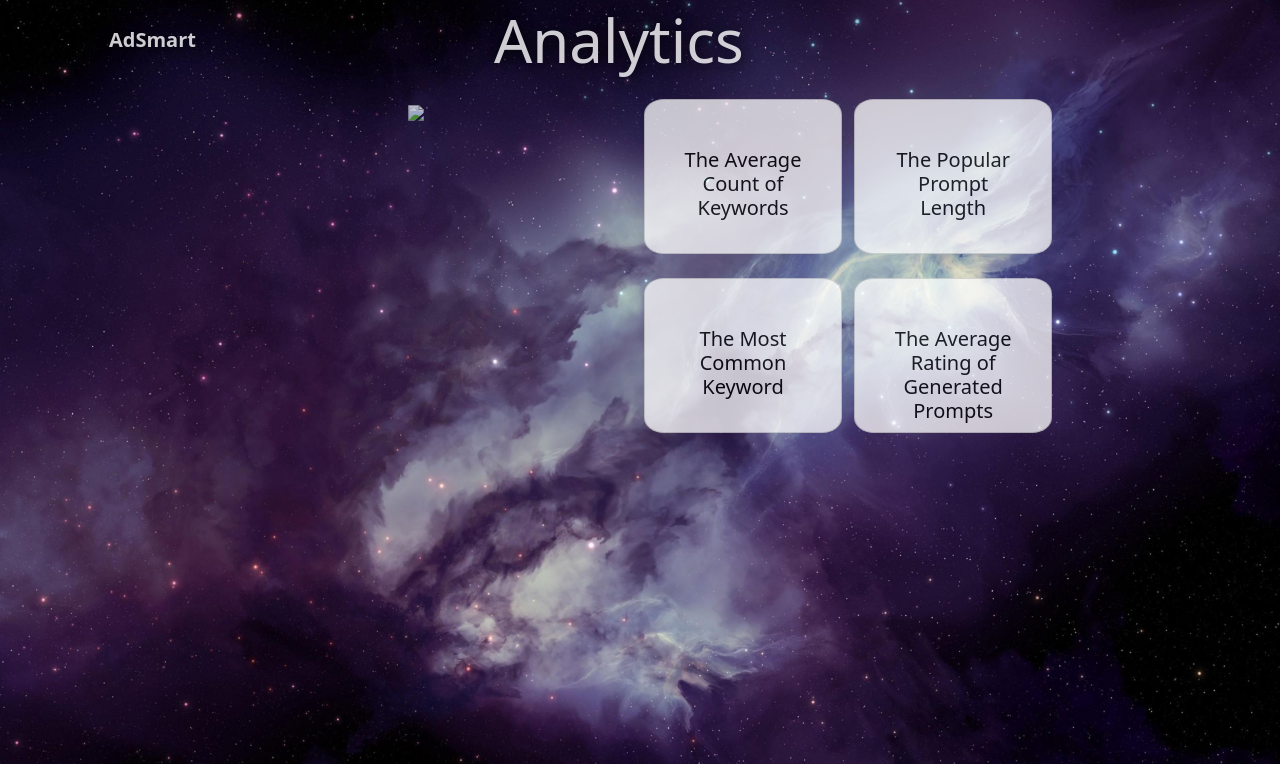
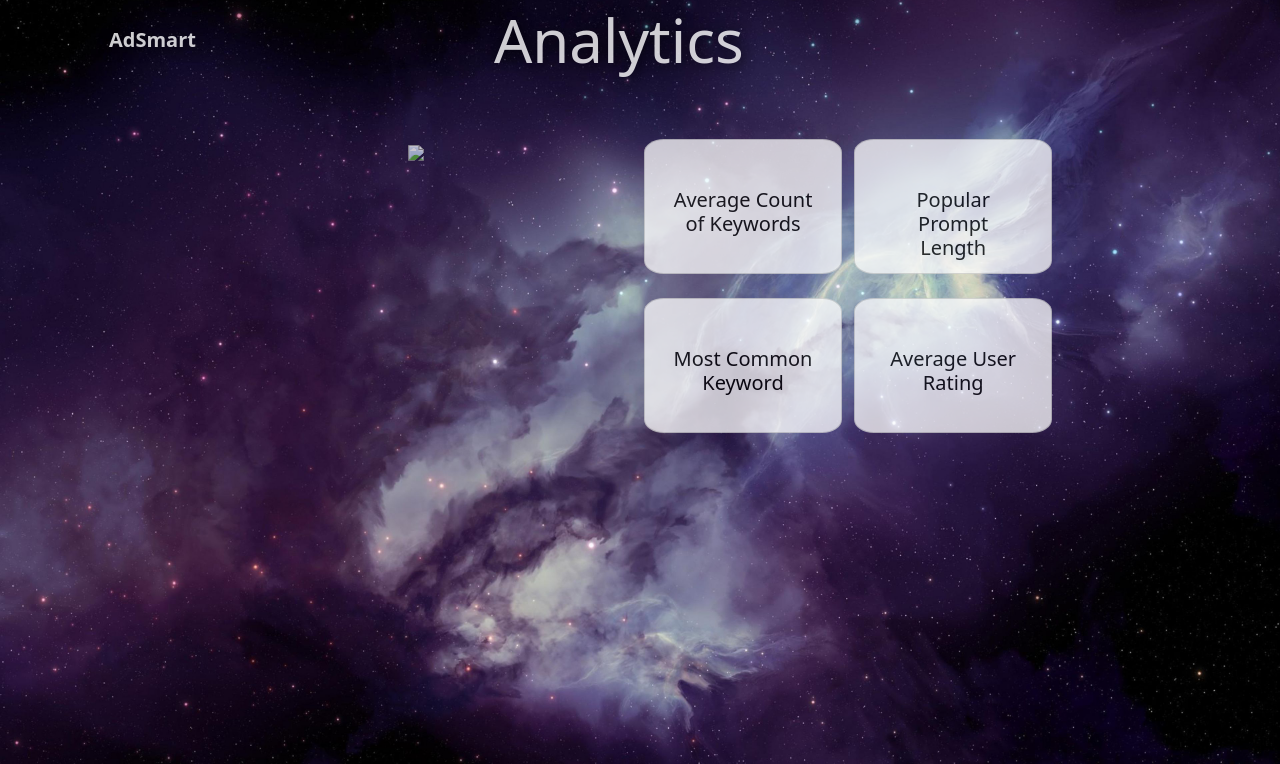
Before and after one commit to marmiskarian/AdSmart, a Flask app: template adsmart_web/templates/dashboard.html in a window 1280 px wide. Shown: the part 36-800 px from the top of the page. Run offline with Flask 3, Linux system fonts and the light colour scheme; the template is opened without the code that fills it, so the values that code supplies are empty.

Commit message:
Update html and css files

```diff
--- a/adsmart_web/static/css/style.css
+++ b/adsmart_web/static/css/style.css
@@ -69,7 +69,7 @@ h3 {
 
 #btn-take {
 	margin-top: 3.5%;
-	margin-left: 37%;
+	margin-left: 34%;
 	font-size: 22px;
 	width: 90px;
 }
--- a/adsmart_web/templates/admin_login.html
+++ b/adsmart_web/templates/admin_login.html
@@ -11,7 +11,7 @@
 			<button type="button" class="btn-close" data-bs-dismiss="alert" aria-label="Close"></button>
 		</div>
 	{% endfor %}
-	<div class="position-absolute top-50 start-50 translate-middle card" id="admin-login" style="border-radius: 15px;">
+	<div class="position-absolute top-50 start-50 translate-middle card" id="admin-login" style="border-radius: 5%; height: 53%;">
 		<div class="card-body p-5">
 			<h2 style="text-align: center;">Admin Login</h2>
 			<br>
@@ -27,9 +27,9 @@
 				</div>
 				<br>
 				<div class="d-flex justify-content-center">
-					<input class="btn rounded-pill" id="start" type="submit" value="Login" style="height: 60px; width: 160px; font-size: 25px; background-color: #006400;">
+					<input class="btn rounded-pill" id="start" type="submit" value="Login" style="height: 30%; width: 40%; font-size: 25px; background-color: #006400;">
 				</div>
 			</form>
 		</div>
 	</div>
-{% endblock %}
+{% endblock %}ß
--- a/adsmart_web/templates/dashboard.html
+++ b/adsmart_web/templates/dashboard.html
@@ -14,7 +14,7 @@
 	</nav>
 	<br>
 	<br>
-	<div class="position-absolute top-50 start-50 translate-middle" style="border-radius: 15px; margin: auto; width: 70%; height: 600px;">
+	<div class="position-absolute top-50 start-50 translate-middle" style="border-radius: 5%; margin: auto; width: 70%; height: 65%;">
 		<div class="container-fluid">
 			<div class="row" style="text-align:center; margin-top: 4%;" align="center">
 				<div class="col-md-6" style=" margin-bottom: 5%; opacity: 0.75;">
@@ -25,14 +25,14 @@
 			            <div class="card text-white mb-3" id="card-stat">
 			              <br>
 			              <div class="card-body" style="margin-top:5%;">
-			                <h5 class="card-title" style="color: black;">The Average Count of Keywords</h5>
+			                <h5 class="card-title" style="color: black;">Average Count of Keywords</h5>
 			                <p class="card-text" style="text-align: center"><span style="color: red; font-size: 250%;">{{mean_kw_lengths}}</span></p>
 			              </div>
 			            </div>
 			            <div class="card text-white mb-3" id="card-stat" style="margin-left: 3%;">
 			              <br>
 			              <div class="card-body" style="margin-top:5%;">
-			                <h5 class="card-title" style="color: black;">The Popular Prompt Length</h5>
+			                <h5 class="card-title" style="color: black;">Popular Prompt Length</h5>
 			                <p class="card-text" style="text-align: center"><span style="color: red; font-size: 250%; text-align: center">{{popular_prompt_length}}</span></p>
 			              </div>
 			            </div>
@@ -42,14 +42,14 @@
 			            <div class="card text-white mb-3" id="card-stat" >
 			              <br>
 			              <div class="card-body" style="margin-top:5%;">
-			                <h5 class="card-title" style="color: black;">The Most Common Keyword</h5>
+			                <h5 class="card-title" style="color: black;">Most Common Keyword</h5>
 			                <p class="card-text" id="most-common" style="text-align: center"><span style="color: red; font-size: 250%;">{{most_common_kw}}</span></p>
 			              </div>
 			            </div>
 			            <div class="card text-white mb-3" id="card-stat"  style="margin-left: 3%;">
 			              <br>
 			              <div class="card-body" style="margin-top:5%;">
-			                <h5 class="card-title" style="color: black;">The Average Rating of Generated Prompts</h5>
+			                <h5 class="card-title" style="color: black;">Average User Rating</h5>
 			                <p class="card-text" id="least-common" style="text-align: center"><span style="color: red; font-size: 250%; text-align: center">{{avg_rating}}</span></p>
 			              </div>
 			            </div>
```
